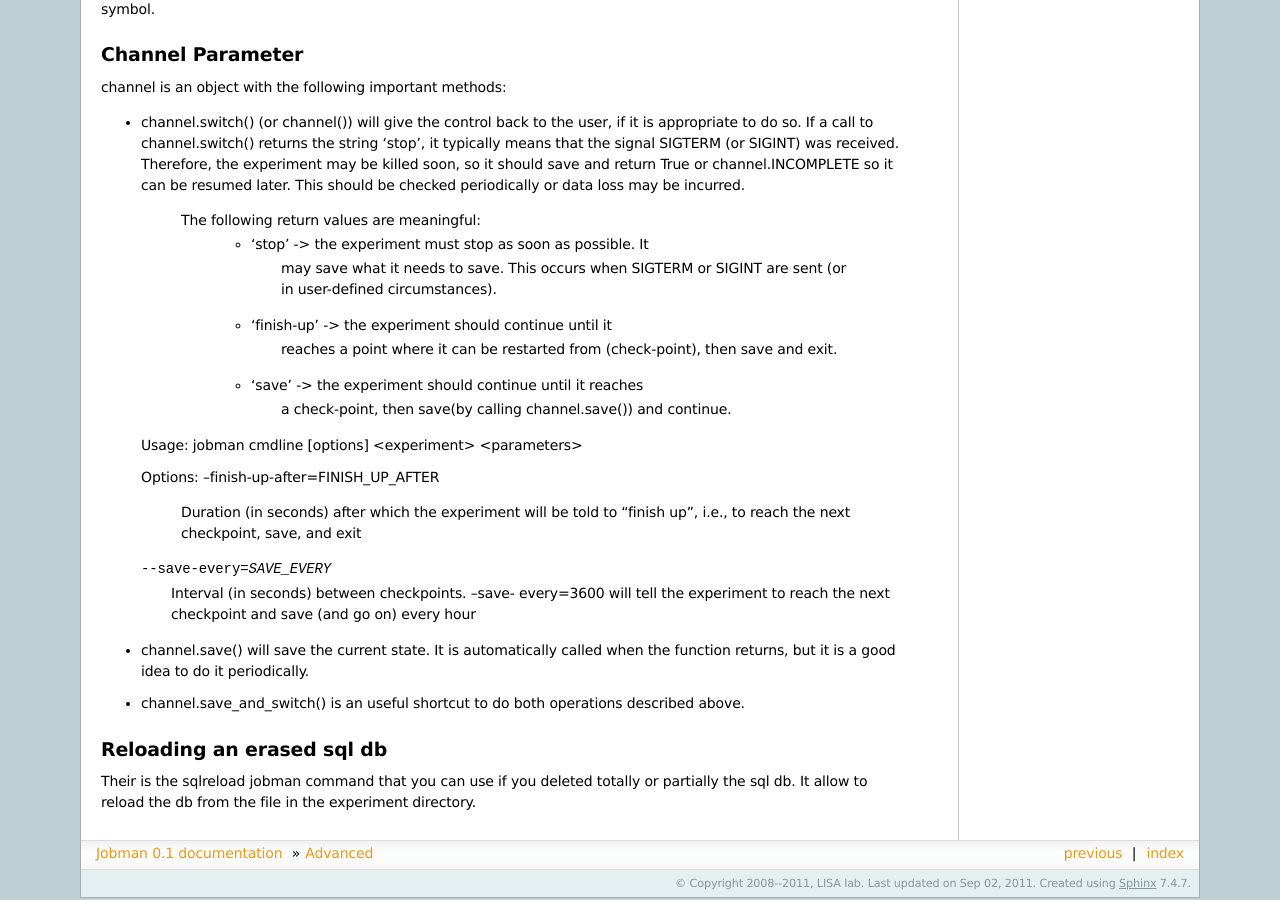
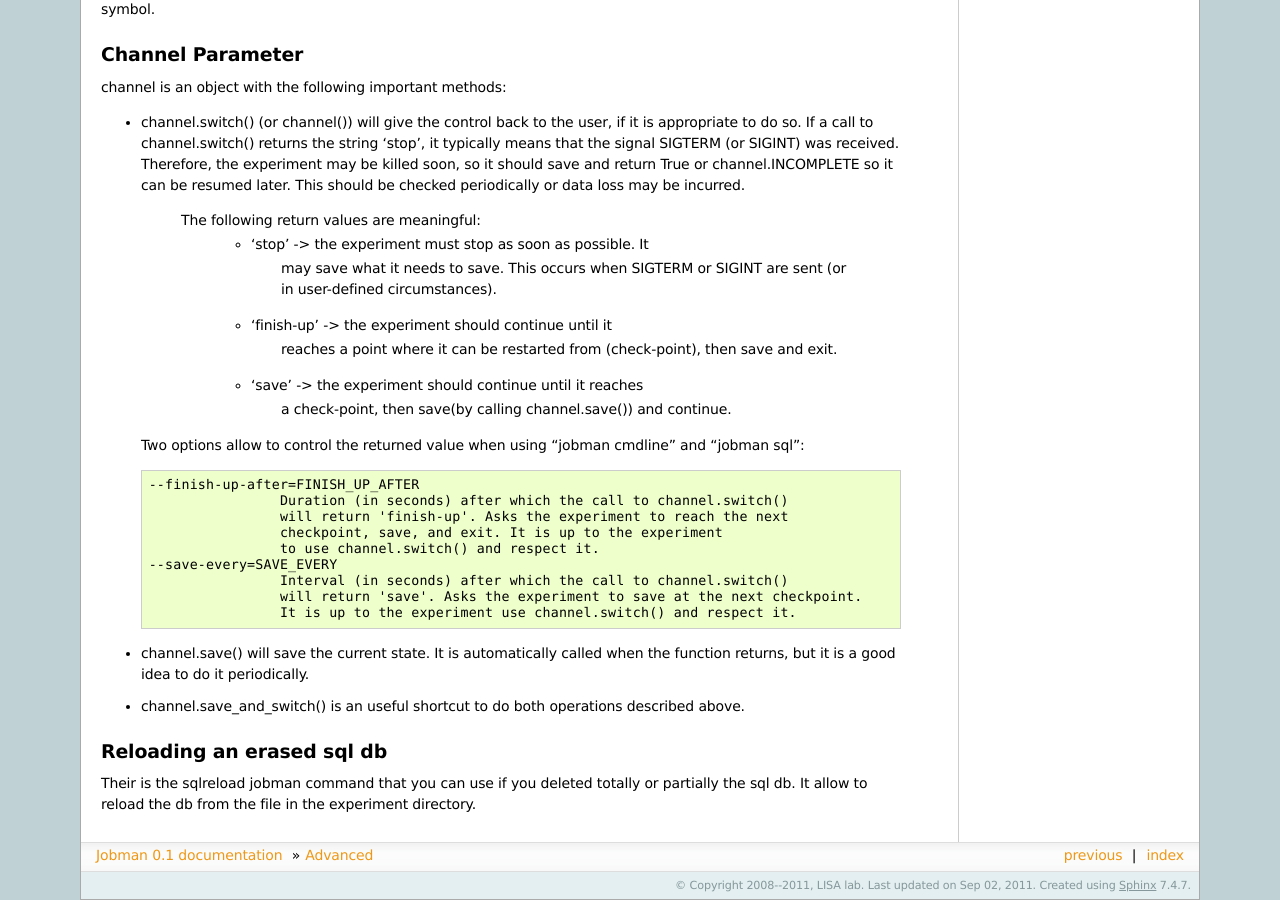
Before and after one commit to crmne/jobman, a Sphinx documentation site: the page built from doc/advanced.txt, in a window 1280 px wide and 900 px high, scrolled down 1657 px. Built offline with Sphinx 7.4.7, drawn with Linux system fonts in a browser that asks for light colours; formulas are drawn with MathJax 3.

Commit message:
Fix how the doc is displayed and update the help string to be more accurate.

```diff
--- a/doc/advanced.txt
+++ b/doc/advanced.txt
@@ -151,17 +151,19 @@ channel is an object with the following important methods:
                       a check-point, then save(by calling channel.save())
                       and continue.
 
-  Usage: jobman cmdline [options] <experiment> <parameters>
+  Two options allow to control the returned value when using "jobman cmdline" and "jobman sql":
 
-  Options:
-  --finish-up-after=FINISH_UP_AFTER
-                        Duration (in seconds) after which the experiment will
-                        be told to "finish up", i.e., to reach the next
-                        checkpoint, save, and exit
-  --save-every=SAVE_EVERY
-                        Interval (in seconds) between checkpoints. --save-
-                        every=3600 will tell the experiment to reach the next
-                        checkpoint and save (and go on) every hour
+  .. code-block:: text
+
+        --finish-up-after=FINISH_UP_AFTER
+                        Duration (in seconds) after which the call to channel.switch()
+			will return 'finish-up'. Asks the experiment to reach the next
+                        checkpoint, save, and exit. It is up to the experiment
+			to use channel.switch() and respect it.
+        --save-every=SAVE_EVERY
+                        Interval (in seconds) after which the call to channel.switch()
+			will return 'save'. Asks the experiment to save at the next checkpoint.
+			It is up to the experiment use channel.switch() and respect it.
 
 * channel.save() will save the current state. It is automatically
   called when the function returns, but it is a good idea to do it
```
Also changed, not shown: 1 other file.
